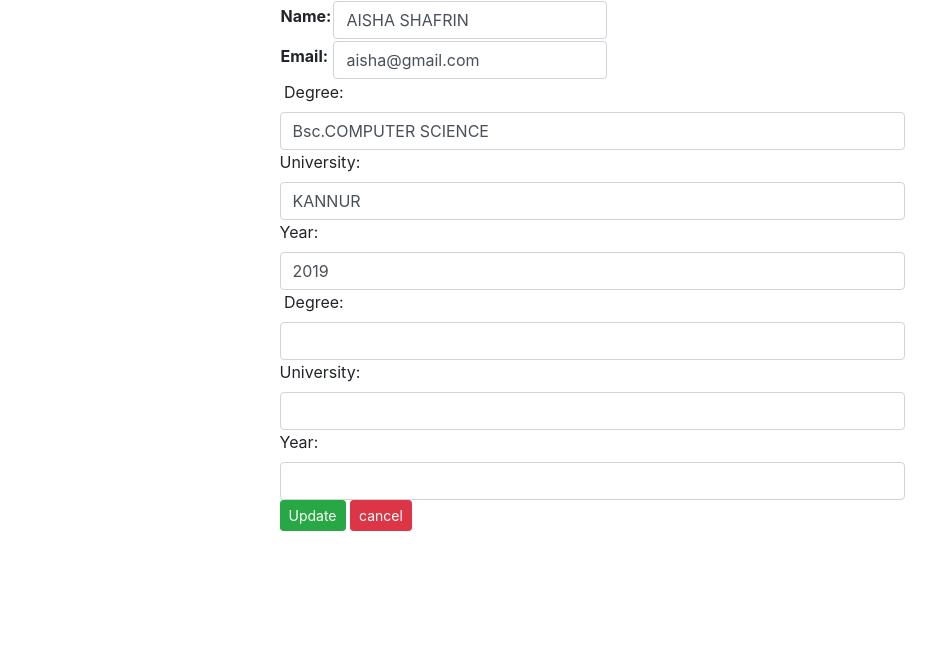
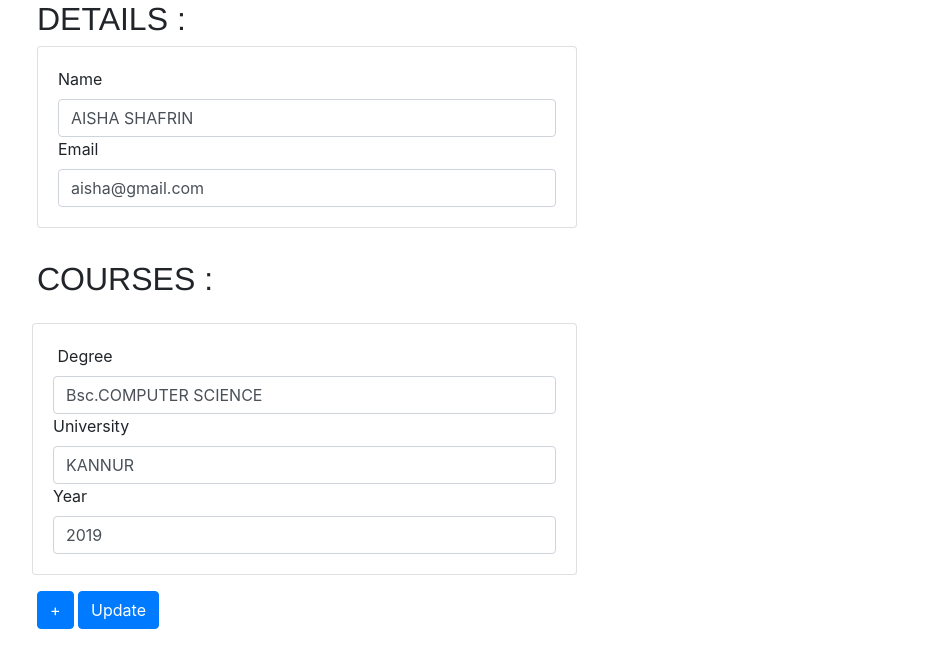
Before and after one commit to najiya817/Forms_interview, a Django app: page /edit/117 in a window 1280 px wide. Shown: the top 668 px of the page, without its empty margins (48-984 px from the left). Run offline with Django 4.2, Linux system fonts and the light colour scheme; data comes from the database, SQL or seed files in the repository; both versions use the stored data as it was after the commit; some libraries are stand-ins or nearby versions.

Commit message:
edit completed

```diff
--- a/sample/app/forms.py
+++ b/sample/app/forms.py
@@ -47,7 +47,7 @@ CourseModelFormset = modelformset_factory(
         "university",
         "year",
     ],
-    extra=1,
+    extra=0,
     widgets={
         'id': forms.HiddenInput(),
         "degree": forms.TextInput(
--- a/sample/app/templates/edit.html
+++ b/sample/app/templates/edit.html
@@ -25,7 +25,8 @@
 </head>
 
 <body>
-    <div class="row">
+
+    <!-- <div class="row">
         <div class="col-3"></div>
         <div class="col-6">
             <form action="" method="post">
@@ -48,7 +49,93 @@
             </form>
         </div>
         <div class="col-3"></div>
+    </div> -->
+    <div class="container">
+        <form method="POST">
+            {% csrf_token %}
+            <h2 style="font-family: 'Franklin Gothic Medium', 'Arial Narrow', Arial, sans-serif;">DETAILS : </h2>
+
+            <div class="row mb-3">
+                <div class="col-md-6 mb-3">
+                    <div class="card">
+                        <div class="card-body">
+                            <label class="form-label">Name</label>
+                            {{ form.name }}
+                            <label class="form-label">Email</label>
+                            {{ form.email }}
+                        </div>
+                    </div>
+                </div>
+            </div>
+
+            {{ formset.management_form }}
+            <div id="formset">
+                <h2 style="font-family: 'Franklin Gothic Medium', 'Arial Narrow', Arial, sans-serif;">COURSES : </h2>
+                {% for form in formset %}
+                <div class="form-row mb-3" data-row-id="{{ forloop.counter }}">
+                    <div class="card mt-3 " style="width: 545px;">
+                        <div class="card-body">
+                            <label class="form-label"></label>
+                            {{form.id}}
+                            <label class="form-label">Degree</label>
+                            {{form.degree}}
+                            <label class="form-label">University</label>
+                            {{form.university}}
+                            <label class="form-label">Year</label>
+                            {{form.year}}
+                        </div>
+                    </div>
+                    <!-- <div class="col-md-9">
+                        {{ form.title }}
+                    </div> -->
+                    <div class="col-md-3">
+                        <!-- <a href="" type="button" class="btn btn-info delete-row mt-3"><span>&minus;</span></a> -->
+                    </div>
+                </div>
+                {% endfor %}
+            </div>
+            <div class="mb-2"></div>
+            <button id="add-more" class="btn btn-primary mb-3" type="button"><span>&plus;</span></button>
+            <button class="btn btn-primary mb-3" type="submit">Update</button>
+        </form>
+        <!-- This hidden form is used as a template for adding new form fields. -->
+        <div id="empty_form" style="display: none;">
+            <div class="form-row">
+                <div class="card mt-3" style="width: 545px;">
+                    <div class="card-body">
+                        <label for="{{ formset.empty_form.degreee.id_for_label }}" class="form-label">Degree</label>
+                        {{formset.empty_form.degree }}
+                        <label for="{{ formset.empty_form.universityy.id_for_label }}"
+                            class="form-label">university</label>{{formset.empty_form.university }}
+                        <label for="{{ formset.empty_form.yearr.id_for_label }}"
+                            class="form-label">year</label>{{formset.empty_form.year }}
+
+                    </div>
+                </div>
+                <div class="col-md-3">
+                    <button type="button" class="btn btn-info delete-row mt-3"><span>&minus;</span></button>
+                </div>
+            </div>
+        </div>
     </div>
+
+
+    <script>
+        $(document).ready(function () {
+            $('#add-more').click(function () {
+                var form_idx = $('#id_form-TOTAL_FORMS').val();
+                var new_form = $('#empty_form').html().replace(/__prefix__/g, form_idx);
+                $('#formset').append(new_form);
+                $('#id_form-TOTAL_FORMS').val(parseInt(form_idx) + 1);
+            });
+
+            $(document).on('click', '.delete-row', function () {
+                $(this).closest('.form-row').remove();
+            });
+        });
+    </script>
+
+
 </body>
 
 </html>
--- a/sample/app/templates/list.html
+++ b/sample/app/templates/list.html
@@ -50,19 +50,18 @@
             <table class="table">
                 <thead class="thead-dark">
                     <tr>
+                        <th scope="col">id</th>
                         <th scope="col">Name</th>
                         <th scope="col">Email</th>
-                        <th scope="col">id</th>
                         <th scope="col"></th>
                     </tr>
                 </thead>
                 {% for i in data %}
                 <tbody>
                     <tr>
-
+                        <td>{{i.reg_id}}</td>
                         <th scope="row">{{i.name}}</th>
                         <td>{{i.email}}</td>
-                        <td>{{i.reg_id}}</td>
                         <td><a href="{% url 'ed' i.reg_id %}" class="btn btn-warning btn-sm">Edit</a></td>
                     </tr>
                 </tbody>
--- a/sample/app/urls.py
+++ b/sample/app/urls.py
@@ -5,4 +5,5 @@ urlpatterns=[
     path('',MainHome,name='mhome'),
     path('list',RegisterList,name='rlist'),
     path('edit/<int:reg_id>',RegisterUpdate.as_view(),name='ed'),
+    # path('del/<int:id>',CourseDelete.as_view(),name='del')
 ]
--- a/sample/app/views.py
+++ b/sample/app/views.py
@@ -4,7 +4,6 @@ from django.contrib import messages
 from .models import *
 from .forms import *
 from django.shortcuts import get_object_or_404
-
 
 
 def MainHome(request):
@@ -38,6 +37,7 @@ def Home(request):
         registerform = RegisterForm()
         formset = CourseModelFormset(queryset=Courses.objects.none())
         print(formset.data)
+    messages.success(request, "registration successful")
 
     return render(
         request,
@@ -54,33 +54,6 @@ def RegisterList(request):
     return render(request, "list.html", {"data": res})
 
 
-# class RegisterUpdate(View):
-#     def get(self, request, *args, **kwargs):
-#         reg_id = kwargs.get("reg_id")
-#         reg = Register.objects.get(reg_id=reg_id)
-#         f = RegisterForm(instance=reg)
-#         crs = Courses.objects.filter(course_id=reg).first()
-#         crs_form = CourseForm(instance=crs)
-#         return render(request, "edit.html", {"form": f, "crs_form": crs_form})
-
-#     def post(self, request, *args, **kwargs):
-#         reg_id = kwargs.get("reg_id")
-#         reg = Register.objects.get(reg_id=reg_id)
-#         form_data = RegisterForm(data=request.POST, instance=reg)
-#         crs = Courses.objects.filter(course_id=reg).first()
-#         crs_form = CourseForm(instance=crs)
-#         if form_data.is_valid() and crs_form.is_valid():
-#             form_data.save()
-#             crs_form.save()
-#             messages.success(request, " updated succesfully")
-#             return redirect("rlist")
-#         else:
-#             messages.error(request, "updation failed")
-#             return render(
-#                 request, "edit.html", {"form": form_data, "crs_form": crs_form}
-#             )
-
-
 class RegisterUpdate(View):
     def get(self, request, *args, **kwargs):
         reg_id = kwargs.get("reg_id")
@@ -94,38 +67,46 @@ class RegisterUpdate(View):
         reg_id = kwargs.get("reg_id")
         reg = get_object_or_404(Register, reg_id=reg_id)
         form = RegisterForm(data=request.POST, instance=reg)
-        formset = CourseModelFormset(data=request.POST, queryset=Courses.objects.filter(course_id=reg))
+        formset = CourseModelFormset(
+            data=request.POST, queryset=Courses.objects.filter(course_id=reg)
+        )
 
-        print("before saving :   ",formset.data)
+        print("before saving :   ", formset.data)
         if form.is_valid() and formset.is_valid():
             print("form is saving ..")
-            form.save()
+            reg=form.save()
             print("formset is saving ...")
-            # formset.save()
-            instances = formset.save(commit=False)
-            for instance in instances:
-            # Customize any instance-specific logic if needed
-                instance.save()
+            for form in formset:
+                var=form.save(commit=False)
+                var.course_id=reg
+                var.save()
 
-                print("after saving  : ",form.cleaned_data)
-                print(formset.data,"ffff")
-                messages.success(request, "Updated successfully")
-                return redirect("rlist")
+                # if form.is_valid() and form.cleaned_data:
+                #     degree = form.cleaned_data["degree"]
+                #     university = form.cleaned_data["university"]
+                #     year = form.cleaned_data["year"]
+                    # course = Courses.objects.create(
+                    #     course_id=reg,
+                    #     degree=degree,
+                    #     university=university,
+                    #     year=year,
+                    # )
+                    # course.save()
+            # instances = formset.save(commit=False)
+            # for instance in instances:
+            #     instance.save()
+            messages.success(request, "Updated successfully")
+            return redirect("rlist")
         else:
             print("Form Errors:", form.errors)
             print("Formset Errors:", formset.errors)
             messages.error(request, "Updation failed")
             return render(request, "edit.html", {"form": form, "formset": formset})
-        return redirect('rlist')
+        return redirect("rlist")
 
-
-# class RegisterUpdate(UpdateView):
-#     form_class=CourseModelFormset
-#     model=Courses
-#     success_url=reverse_lazy("rlist")
-#     template_name="edit.html"
-#     pk_url_kwarg="pk"
-#     def form_valid(self, form):
-#         messages.success(self.request,"updated")
-#         self.object=form.save()
-#         return super().form_valid(form)
+# class CourseDelete(View):
+#     def get(self,request,*args,**kwargs):j
+#         id=kwargs.get("id")
+#         cd = get_object_or_404(Courses, id=id)
+#         cd.delete()
+#         return redirect('ed')
```
Also changed, not shown: sample/app/templates/home.html (+8 -14 lines), sample/app/templates/mainhome.html (+19 -0 lines), sample/db.sqlite3.
